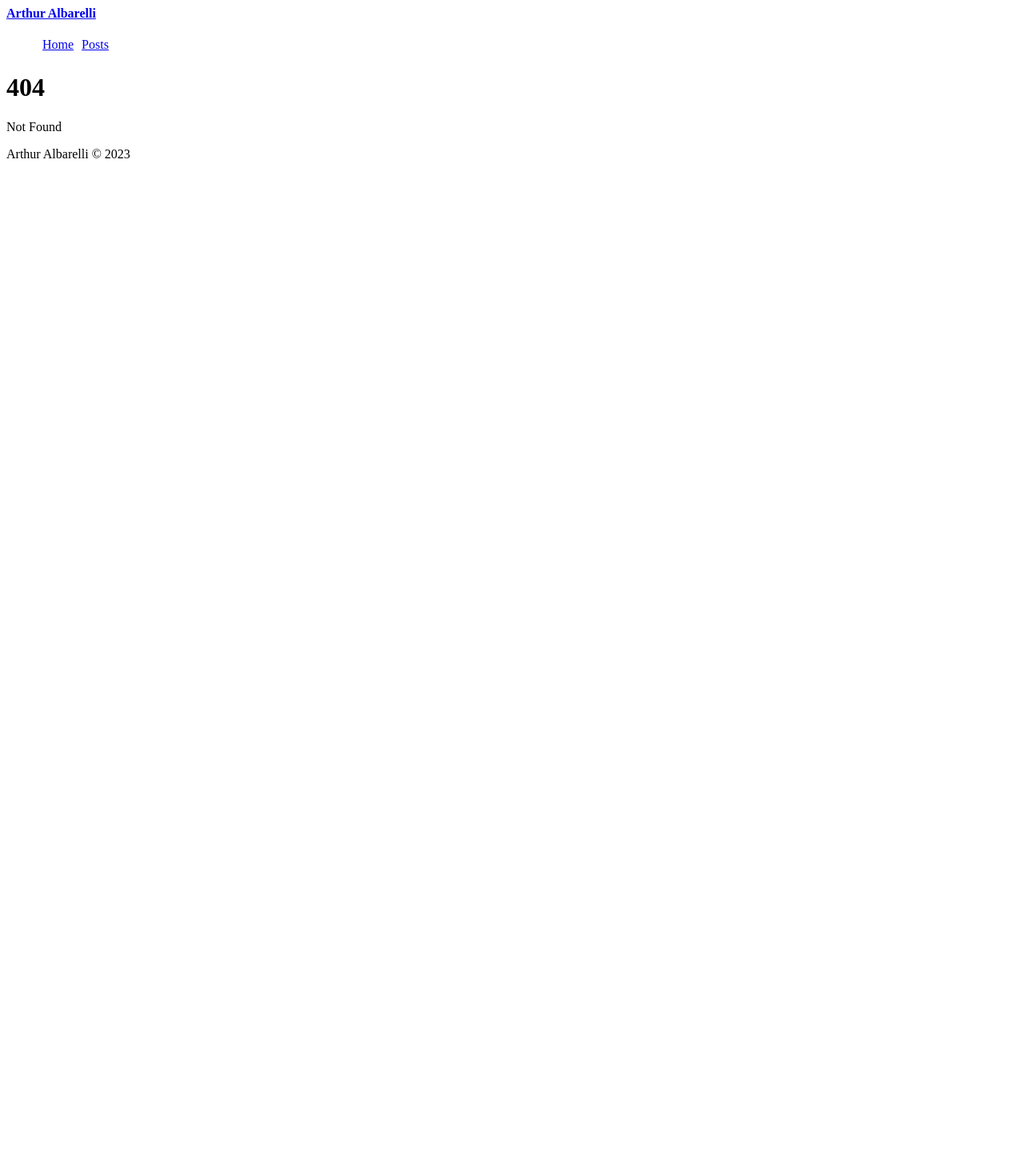
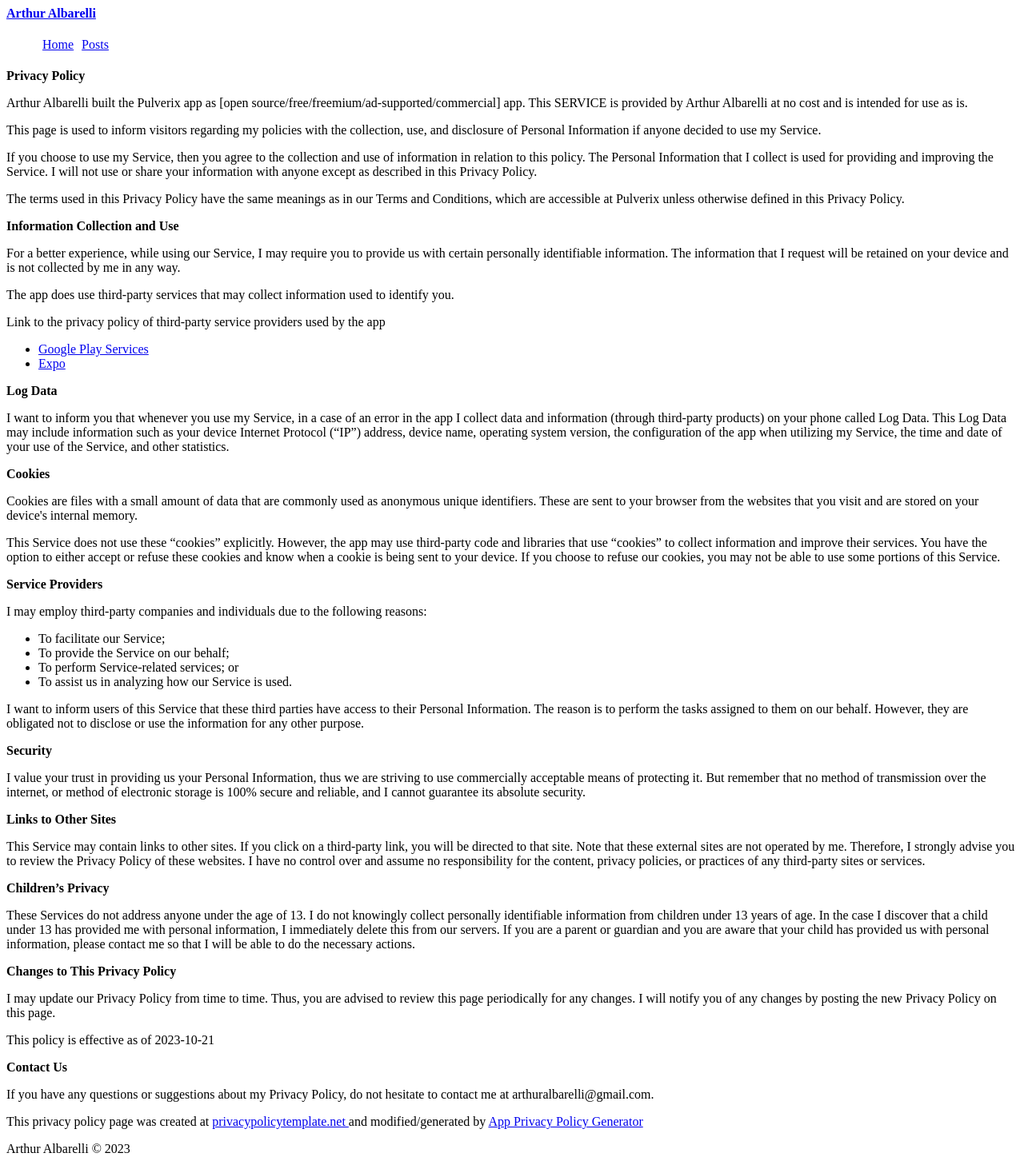
Before and after one commit to arthuralbarelli/my-blog, a SvelteKit app: page /pulverix in a window 1280 px wide. Before the commit this address had no page. Shown: the whole page at 80% size. Before the commit the page ends 800 px from the top, so only its background shows below. Built offline with nearby package versions, Linux system fonts and the light colour scheme.

Commit message:
feat(pulverix): Add privacy policy page (#4)

```diff
--- /dev/null
+++ b/src/routes/pulverix/+page.svelte
@@ -0,0 +1,98 @@
+    <strong>Privacy Policy</strong> <p>
+                  Arthur Albarelli built the Pulverix app as
+                  [open source/free/freemium/ad-supported/commercial] app. This SERVICE is provided by
+                  Arthur Albarelli at no cost and is intended for use as
+                  is.
+                </p> <p>
+                  This page is used to inform visitors regarding my
+                  policies with the collection, use, and disclosure of Personal
+                  Information if anyone decided to use my Service.
+                </p> <p>
+                  If you choose to use my Service, then you agree to
+                  the collection and use of information in relation to this
+                  policy. The Personal Information that I collect is
+                  used for providing and improving the Service. I will not use or share your information with
+                  anyone except as described in this Privacy Policy.
+                </p> <p>
+                  The terms used in this Privacy Policy have the same meanings
+                  as in our Terms and Conditions, which are accessible at
+                  Pulverix unless otherwise defined in this Privacy Policy.
+                </p> <p><strong>Information Collection and Use</strong></p> <p>
+                  For a better experience, while using our Service, I
+                  may require you to provide us with certain personally
+                  identifiable information. The information that
+                  I request will be retained on your device and is not collected by me in any way.
+                </p> <div><p>
+                    The app does use third-party services that may collect
+                    information used to identify you.
+                  </p> <p>
+                    Link to the privacy policy of third-party service providers used
+                    by the app
+                  </p> <ul><li><a href="https://www.google.com/policies/privacy/" target="_blank" rel="noopener noreferrer">Google Play Services</a></li><!----><!----><!----><!----><!----><!----><!----><!----><!----><!----><!----><!----><!----><!----><li><a href="https://expo.io/privacy" target="_blank" rel="noopener noreferrer">Expo</a></li><!----><!----><!----><!----><!----><!----><!----><!----><!----><!----><!----><!----><!----></ul></div> <p><strong>Log Data</strong></p> <p>
+                  I want to inform you that whenever you
+                  use my Service, in a case of an error in the app
+                  I collect data and information (through third-party
+                  products) on your phone called Log Data. This Log Data may
+                  include information such as your device Internet Protocol
+                  (“IP”) address, device name, operating system version, the
+                  configuration of the app when utilizing my Service,
+                  the time and date of your use of the Service, and other
+                  statistics.
+                </p> <p><strong>Cookies</strong></p> <p>
+                  Cookies are files with a small amount of data that are
+                  commonly used as anonymous unique identifiers. These are sent
+                  to your browser from the websites that you visit and are
+                  stored on your device's internal memory.
+                </p> <p>
+                  This Service does not use these “cookies” explicitly. However,
+                  the app may use third-party code and libraries that use
+                  “cookies” to collect information and improve their services.
+                  You have the option to either accept or refuse these cookies
+                  and know when a cookie is being sent to your device. If you
+                  choose to refuse our cookies, you may not be able to use some
+                  portions of this Service.
+                </p> <p><strong>Service Providers</strong></p> <p>
+                  I may employ third-party companies and
+                  individuals due to the following reasons:
+                </p> <ul><li>To facilitate our Service;</li> <li>To provide the Service on our behalf;</li> <li>To perform Service-related services; or</li> <li>To assist us in analyzing how our Service is used.</li></ul> <p>
+                  I want to inform users of this Service
+                  that these third parties have access to their Personal
+                  Information. The reason is to perform the tasks assigned to
+                  them on our behalf. However, they are obligated not to
+                  disclose or use the information for any other purpose.
+                </p> <p><strong>Security</strong></p> <p>
+                  I value your trust in providing us your
+                  Personal Information, thus we are striving to use commercially
+                  acceptable means of protecting it. But remember that no method
+                  of transmission over the internet, or method of electronic
+                  storage is 100% secure and reliable, and I cannot
+                  guarantee its absolute security.
+                </p> <p><strong>Links to Other Sites</strong></p> <p>
+                  This Service may contain links to other sites. If you click on
+                  a third-party link, you will be directed to that site. Note
+                  that these external sites are not operated by me.
+                  Therefore, I strongly advise you to review the
+                  Privacy Policy of these websites. I have
+                  no control over and assume no responsibility for the content,
+                  privacy policies, or practices of any third-party sites or
+                  services.
+                </p> <p><strong>Children’s Privacy</strong></p> <div><p>
+                    These Services do not address anyone under the age of 13.
+                    I do not knowingly collect personally
+                    identifiable information from children under 13 years of age. In the case
+                    I discover that a child under 13 has provided
+                    me with personal information, I immediately
+                    delete this from our servers. If you are a parent or guardian
+                    and you are aware that your child has provided us with
+                    personal information, please contact me so that
+                    I will be able to do the necessary actions.
+                  </p></div> <!----> <p><strong>Changes to This Privacy Policy</strong></p> <p>
+                  I may update our Privacy Policy from
+                  time to time. Thus, you are advised to review this page
+                  periodically for any changes. I will
+                  notify you of any changes by posting the new Privacy Policy on
+                  this page.
+                </p> <p>This policy is effective as of 2023-10-21</p> <p><strong>Contact Us</strong></p> <p>
+                  If you have any questions or suggestions about my
+                  Privacy Policy, do not hesitate to contact me at arthuralbarelli@gmail.com.
+                </p> <p>This privacy policy page was created at <a href="https://privacypolicytemplate.net" target="_blank" rel="noopener noreferrer">privacypolicytemplate.net </a>and modified/generated by <a href="https://app-privacy-policy-generator.nisrulz.com/" target="_blank" rel="noopener noreferrer">App Privacy Policy Generator</a></p>
```
